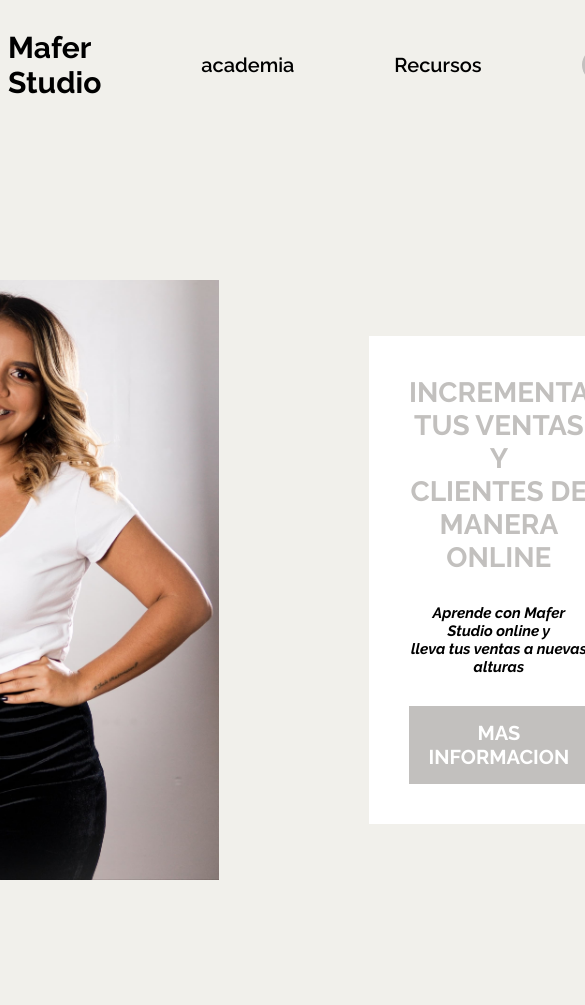
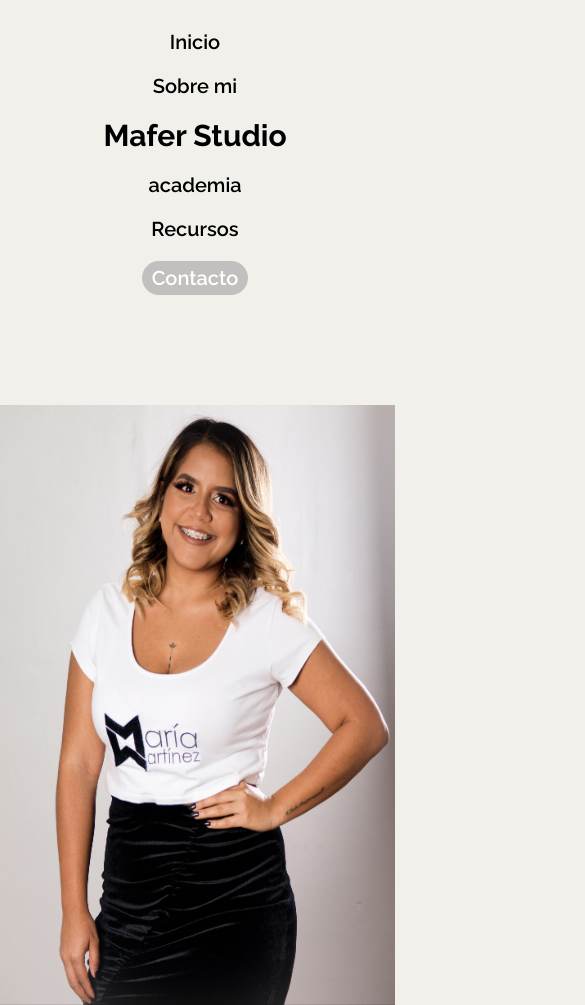
Before and after one commit to Pinto2291/mafer-site, a plain HTML site: page index.html in a window 390 px wide. Shown: the top 1005 px of the page, 585 px wide, since content can reach past the window. Drawn offline with Linux system fonts and the light colour scheme.

Commit message:
added media queries

```diff
--- a/style.css
+++ b/style.css
@@ -239,3 +239,22 @@ button {
 .p-description {
     font-size: 2.5rem;
 }
+
+/* Media queries */
+
+@media only screen and (max-width: 460px) {
+    .navegacion-lista {
+        flex-direction: column;
+        gap: 2rem;
+    }
+
+    .hero {
+        flex-direction: column;
+        padding: 8rem;
+    }
+
+    .img-horizontal-auto {
+        width: 40rem;
+        height: 60rem;
+    }
+}
```
